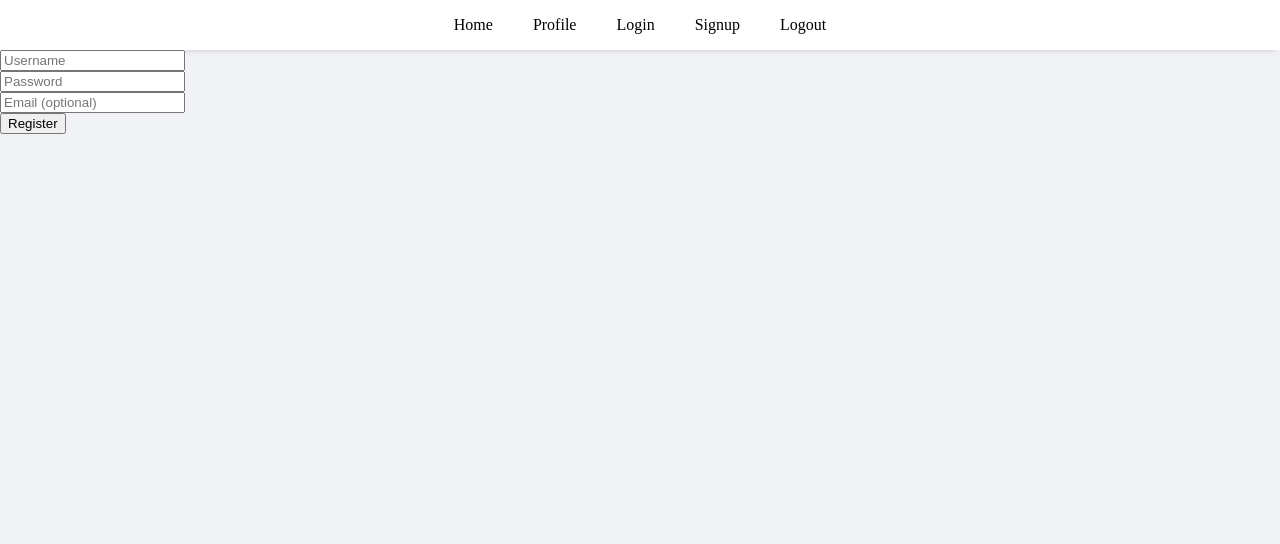
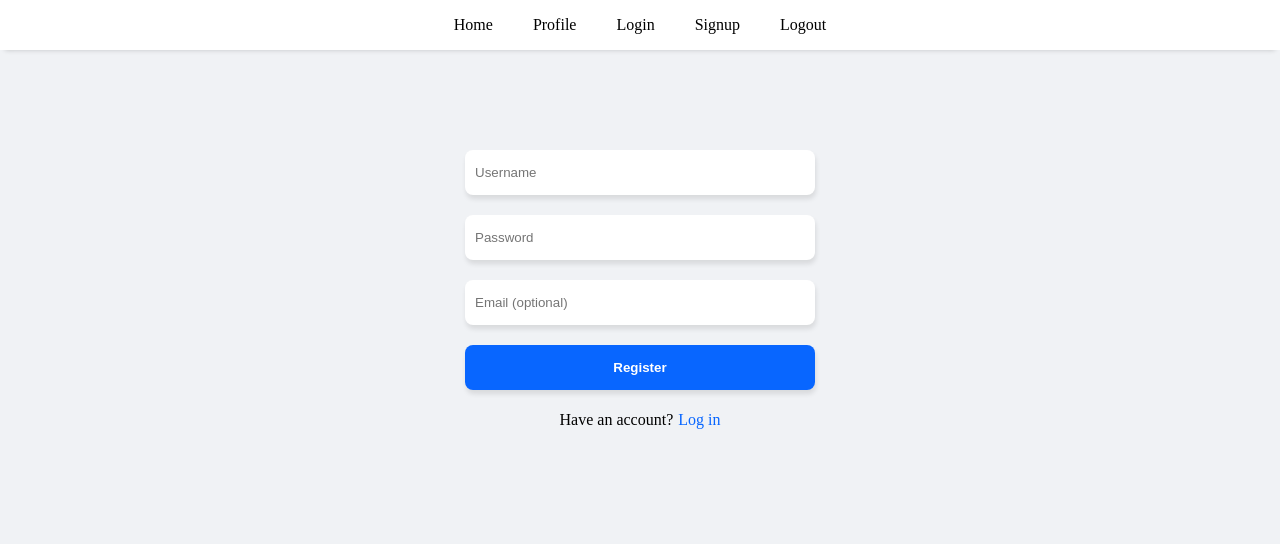
Before and after one commit to islamhamdaoui/Socialmedia-website-PHP-PDO, a PHP site: page /signupform.php in a window 1280 px wide. Shown: the top 544 px of the page. Run offline with PHP 8.4, Linux system fonts and the light colour scheme.

Commit message:
improved design

```diff
--- a/signupform.php
+++ b/signupform.php
@@ -19,13 +19,72 @@ if(isset($_SESSION['user'])){
  require('header.php');
 
 ?>
+
+ <div class="signup">
         <!-- Registration Form -->
 <form method="post" action="signup.php">
     <input type="text" name="username" placeholder="Username" required><br>
     <input type="password" name="password" placeholder="Password" required><br>
     <input type="email" name="email" placeholder="Email (optional)"><br>
     <input type="submit" name="register" value="Register">
-</form>
+    <span style="display: flex; align-items: center; justify-content:center;">
+    Have an account?
+    <a style="padding: 0; margin: 0; margin-left: 5px; color:#0866ff;" href="index.php">Log in</a>
+</span></form>
 
+</div>
+
+
+
+<style>
+.signup {
+    padding: 100px 0;
+    display: flex;
+    flex-direction: column;
+    align-items: center;
+    width: 100%;
+}
+body {
+            display: flex;
+            flex-direction: column;
+            align-items: center;
+
+        }
+*{
+    box-sizing: border-box;
+}
+
+
+
+form {
+    max-width: 350px;
+    width: 100%;
+}
+
+input {
+    width: 100%;
+    max-width: 350px;
+    margin-bottom: 20px;
+    height: 45px;
+    border-radius: 8px;
+    border: none;
+    padding: 5px 10px;
+    background-color: #fff;
+    box-shadow: 1px 4px 5px rgba(0, 0, 0, 0.1);
+}
+
+input[type=submit] {
+    background-color: #0866ff;
+    color: #fff;
+    font-weight: bold;
+    width: 100%;
+    margin-bottom: 5px;
+    cursor: pointer;
+
+}
+input[type=submit]:hover {
+    opacity: 0.7;
+}
+</style>
 </body>
 </html>
```
Also changed, not shown: index.php (+2 -6 lines).
